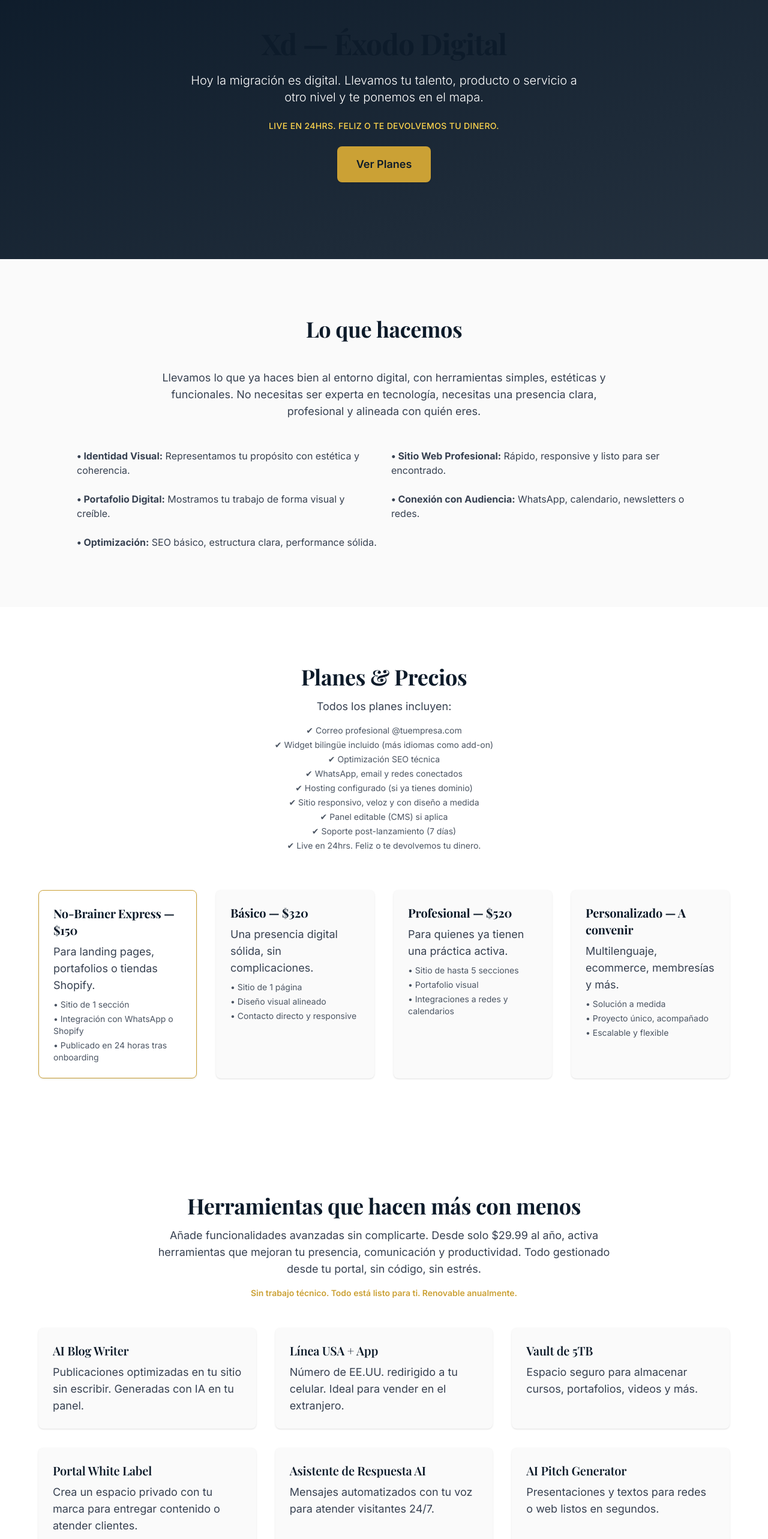
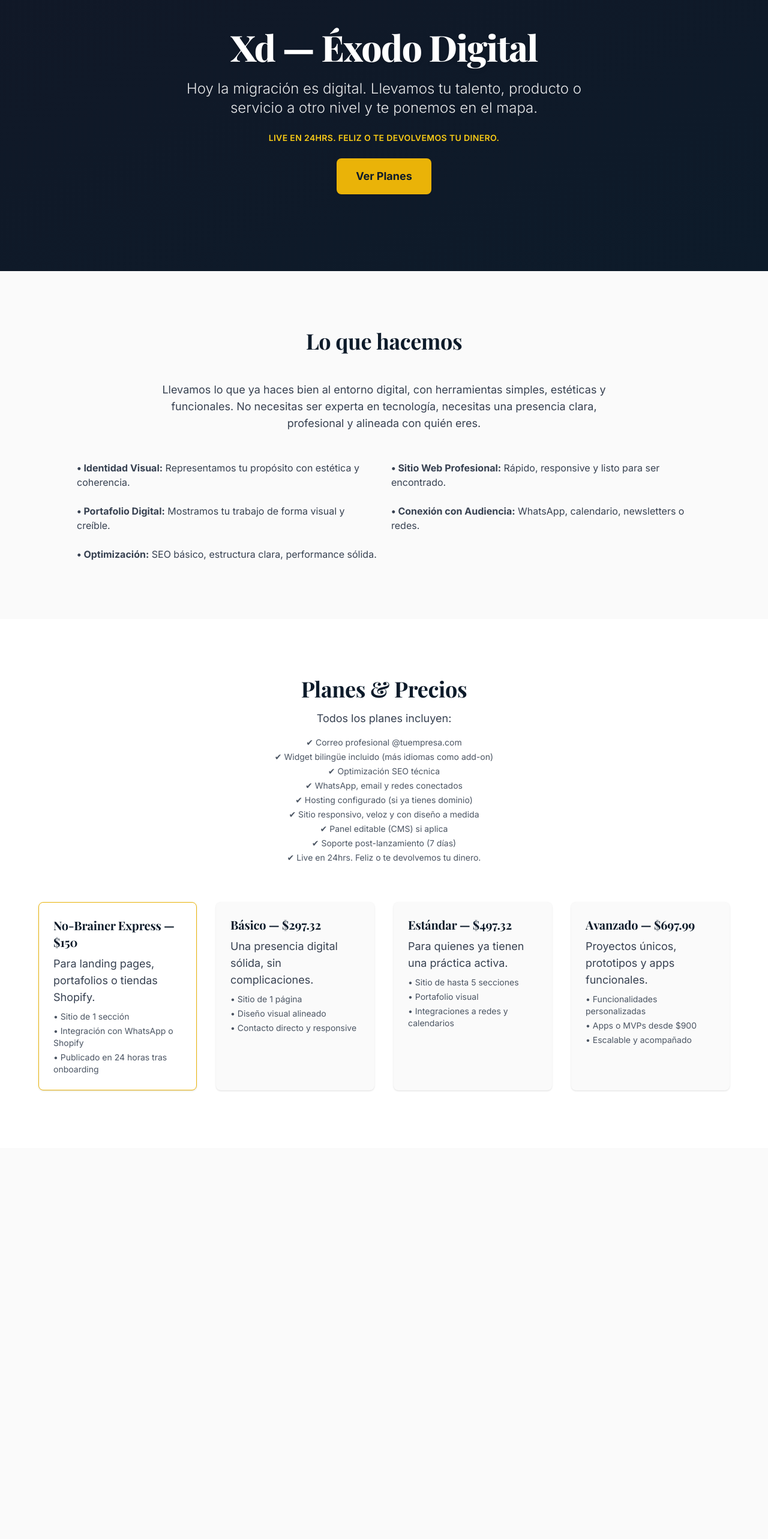
Before and after one commit to purple-flame-code/muchoflow, a Next.js app: page / in a window 1280 px wide. Shown: the part 80-2646 px from the top of the page at 60% size. After the commit the page ends 1994 px from the top, so only its background shows below. Built offline with nearby package versions, Linux system fonts and the light colour scheme; a web font is replaced by a local one.

Commit message:
Update page.tsx

```diff
--- a/src/app/page.tsx
+++ b/src/app/page.tsx
@@ -1,19 +1,22 @@
 import React from 'react';
+
 export default function Page() {
   return (
     <main className="bg-white text-deep-blue font-sans">
 
       {/* Hero */}
-      <section className="bg-gradient-to-br from-deep-blue to-deep-blue/90 text-white py-32 px-6 text-center">
+      <section className="bg-gradient-to-br from-gray-900 to-deep-blue text-white py-32 px-6 text-center">
         <div className="max-w-4xl mx-auto space-y-6">
-          <h1 className="text-5xl font-bold font-serif">Xd — Éxodo Digital</h1>
-          <p className="text-xl font-light max-w-2xl mx-auto">
+          <h1 className="text-6xl font-extrabold font-serif tracking-tight text-white drop-shadow-md">
+            Xd — Éxodo Digital
+          </h1>
+          <p className="text-2xl font-light max-w-2xl mx-auto text-white/90">
             Hoy la migración es digital. Llevamos tu talento, producto o servicio a otro nivel y te ponemos en el mapa.
           </p>
-          <p className="mt-2 text-sm text-amber-300 font-medium uppercase tracking-wide">
-            Live en 24hrs. Feliz o te devolvemos tu dinero.
+          <p className="mt-4 text-sm font-semibold uppercase tracking-wide text-yellow-400">
+            LIVE EN 24HRS. FELIZ O TE DEVOLVEMOS TU DINERO.
           </p>
-          <a href="#precios" className="inline-block mt-8 px-8 py-4 bg-burnt-gold text-deep-blue font-semibold text-lg rounded-lg shadow hover:bg-burnt-gold/90 transition">
+          <a href="#precios" className="inline-block mt-8 px-8 py-4 bg-yellow-500 text-deep-blue font-bold text-lg rounded-lg shadow hover:bg-yellow-400 transition">
             Ver Planes
           </a>
         </div>
@@ -59,7 +62,7 @@ export default function Page() {
           </div>
 
           <div className="grid grid-cols-1 md:grid-cols-2 lg:grid-cols-4 gap-8 text-left">
-            <div className="border border-burnt-gold p-6 rounded-lg shadow">
+            <div className="border border-yellow-500 p-6 rounded-lg shadow">
               <h3 className="text-xl font-bold mb-2">No-Brainer Express — $150</h3>
               <p className="text-gray-700 mb-2">Para landing pages, portafolios o tiendas Shopify.</p>
               <ul className="text-sm text-gray-600 space-y-1">
@@ -69,7 +72,7 @@ export default function Page() {
               </ul>
             </div>
             <div className="bg-zinc-50 p-6 rounded-lg shadow">
-              <h3 className="text-xl font-bold mb-2">Básico — $320</h3>
+              <h3 className="text-xl font-bold mb-2">Básico — $297.32</h3>
               <p className="text-gray-700 mb-2">Una presencia digital sólida, sin complicaciones.</p>
               <ul className="text-sm text-gray-600 space-y-1">
                 <li>• Sitio de 1 página</li>
@@ -78,7 +81,7 @@ export default function Page() {
               </ul>
             </div>
             <div className="bg-zinc-50 p-6 rounded-lg shadow">
-              <h3 className="text-xl font-bold mb-2">Profesional — $520</h3>
+              <h3 className="text-xl font-bold mb-2">Estándar — $497.32</h3>
               <p className="text-gray-700 mb-2">Para quienes ya tienen una práctica activa.</p>
               <ul className="text-sm text-gray-600 space-y-1">
                 <li>• Sitio de hasta 5 secciones</li>
@@ -87,109 +90,17 @@ export default function Page() {
               </ul>
             </div>
             <div className="bg-zinc-50 p-6 rounded-lg shadow">
-              <h3 className="text-xl font-bold mb-2">Personalizado — A convenir</h3>
-              <p className="text-gray-700 mb-2">Multilenguaje, ecommerce, membresías y más.</p>
+              <h3 className="text-xl font-bold mb-2">Avanzado — $697.99</h3>
+              <p className="text-gray-700 mb-2">Proyectos únicos, prototipos y apps funcionales.</p>
               <ul className="text-sm text-gray-600 space-y-1">
-                <li>• Solución a medida</li>
-                <li>• Proyecto único, acompañado</li>
-                <li>• Escalable y flexible</li>
+                <li>• Funcionalidades personalizadas</li>
+                <li>• Apps o MVPs desde $900</li>
+                <li>• Escalable y acompañado</li>
               </ul>
             </div>
           </div>
         </div>
       </section>
-
-      {/* Add-ons AI */}
-      <section id="addons" className="bg-white py-24 px-6 text-deep-blue">
-        <div className="max-w-6xl mx-auto text-center space-y-12">
-          <div className="space-y-4">
-            <h2 className="text-4xl font-bold font-serif">Herramientas que hacen más con menos</h2>
-            <p className="text-lg text-gray-700 max-w-3xl mx-auto">
-              Añade funcionalidades avanzadas sin complicarte. Desde solo $29.99 al año, activa herramientas que mejoran tu presencia, comunicación y productividad. Todo gestionado desde tu portal, sin código, sin estrés.
-            </p>
-            <p className="text-sm text-burnt-gold font-semibold">
-              Sin trabajo técnico. Todo está listo para ti. Renovable anualmente.
-            </p>
-          </div>
-
-          <div className="grid grid-cols-1 md:grid-cols-2 lg:grid-cols-3 gap-8 text-left">
-            <div className="bg-zinc-50 p-6 rounded-lg shadow hover:shadow-lg transition">
-              <h3 className="text-xl font-semibold mb-2">AI Blog Writer</h3>
-              <p className="text-gray-700">Publicaciones optimizadas en tu sitio sin escribir. Generadas con IA en tu panel.</p>
-            </div>
-            <div className="bg-zinc-50 p-6 rounded-lg shadow hover:shadow-lg transition">
-              <h3 className="text-xl font-semibold mb-2">Línea USA + App</h3>
-              <p className="text-gray-700">Número de EE.UU. redirigido a tu celular. Ideal para vender en el extranjero.</p>
-            </div>
-            <div className="bg-zinc-50 p-6 rounded-lg shadow hover:shadow-lg transition">
-              <h3 className="text-xl font-semibold mb-2">Vault de 5TB</h3>
-              <p className="text-gray-700">Espacio seguro para almacenar cursos, portafolios, videos y más.</p>
-            </div>
-            <div className="bg-zinc-50 p-6 rounded-lg shadow hover:shadow-lg transition">
-              <h3 className="text-xl font-semibold mb-2">Portal White Label</h3>
-              <p className="text-gray-700">Crea un espacio privado con tu marca para entregar contenido o atender clientes.</p>
-            </div>
-            <div className="bg-zinc-50 p-6 rounded-lg shadow hover:shadow-lg transition">
-              <h3 className="text-xl font-semibold mb-2">Asistente de Respuesta AI</h3>
-              <p className="text-gray-700">Mensajes automatizados con tu voz para atender visitantes 24/7.</p>
-            </div>
-            <div className="bg-zinc-50 p-6 rounded-lg shadow hover:shadow-lg transition">
-              <h3 className="text-xl font-semibold mb-2">AI Pitch Generator</h3>
-              <p className="text-gray-700">Presentaciones y textos para redes o web listos en segundos.</p>
-            </div>
-            <div className="bg-zinc-50 p-6 rounded-lg shadow hover:shadow-lg transition">
-              <h3 className="text-xl font-semibold mb-2">Traducción Automática</h3>
-              <p className="text-gray-700">Incluye 2 idiomas. Puedes añadir más. Traducción contextual por IA.</p>
-            </div>
-          </div>
-
-          <div className="pt-12">
-            <a href="#contacto" className="inline-block px-8 py-4 bg-burnt-gold text-white font-semibold text-lg rounded-lg hover:bg-burnt-gold/90 transition-all shadow-lg">
-              Quiero activar herramientas AI
-            </a>
-          </div>
-        </div>
-      </section>
-
-      {/* Cómo trabajamos */}
-      <section id="proceso" className="py-24 px-6 bg-zinc-100 text-deep-blue">
-        <div className="max-w-4xl mx-auto text-center space-y-10">
-          <h2 className="text-4xl font-bold font-serif">Cómo trabajamos</h2>
-          <p className="text-lg text-gray-700">
-            Nuestro proceso es ágil, claro y sin vueltas. Tu tiempo es valioso, y el nuestro también. Esto es lo que puedes esperar:
-          </p>
-          <div className="text-left space-y-8">
-            <div>
-              <h3 className="text-xl font-semibold">1. Compra tu boleto</h3>
-              <p className="text-gray-700">Así de simple. Aquí no se separa puesto — se despega.</p>
-            </div>
-            <div>
-              <h3 className="text-xl font-semibold">2. Onboarding call (1 hora)</h3>
-              <p className="text-gray-700">Una videollamada donde exploramos tu visión, tu negocio o idea, estilo, contenido y referencias. Concluye con tu aprobación del enfoque general: wireframes, estructura y diseño. Las 24 horas comienzan a contar desde aquí.</p>
-            </div>
-            <div>
-              <h3 className="text-xl font-semibold">3. Tu sitio va LIVE en 24hrs</h3>
-              <p className="text-gray-700">Una vez definido todo, construimos tu sitio y lo publicamos. Recibes un correo con el enlace, accesos y credenciales.</p>
-            </div>
-            <div>
-              <h3 className="text-xl font-semibold">4. Cierre 1:1 + Bonus</h3>
-              <p className="text-gray-700">Tendrás una reunión final para resolver dudas y dar recibido conforme. Si estás satisfecha, puedes dejar tu reseña y recibirás un bonus exclusivo. Si no lo estás, te devolvemos tu dinero. Sin rodeos.</p>
-            </div>
-          </div>
-        </div>
-      </section>
-
-      {/* CTA final */}
-      <section id="contacto" className="py-24 px-6 text-center bg-burnt-gold text-white">
-        <div className="max-w-3xl mx-auto space-y-6">
-          <h2 className="text-4xl font-bold font-serif">¿Lista para salir del anonimato?</h2>
-          <p className="text-lg">Compra tu plan y empieza tu éxodo digital hoy mismo. En menos de 24 horas, tu presencia en línea será real, funcional y hermosa.</p>
-          <a href="#precios" className="inline-block mt-6 px-10 py-4 bg-white text-burnt-gold font-semibold text-lg rounded-lg hover:bg-zinc-100 transition">
-            Ver Planes y Comprar
-          </a>
-        </div>
-      </section>
-
     </main>
   );
 }
```
